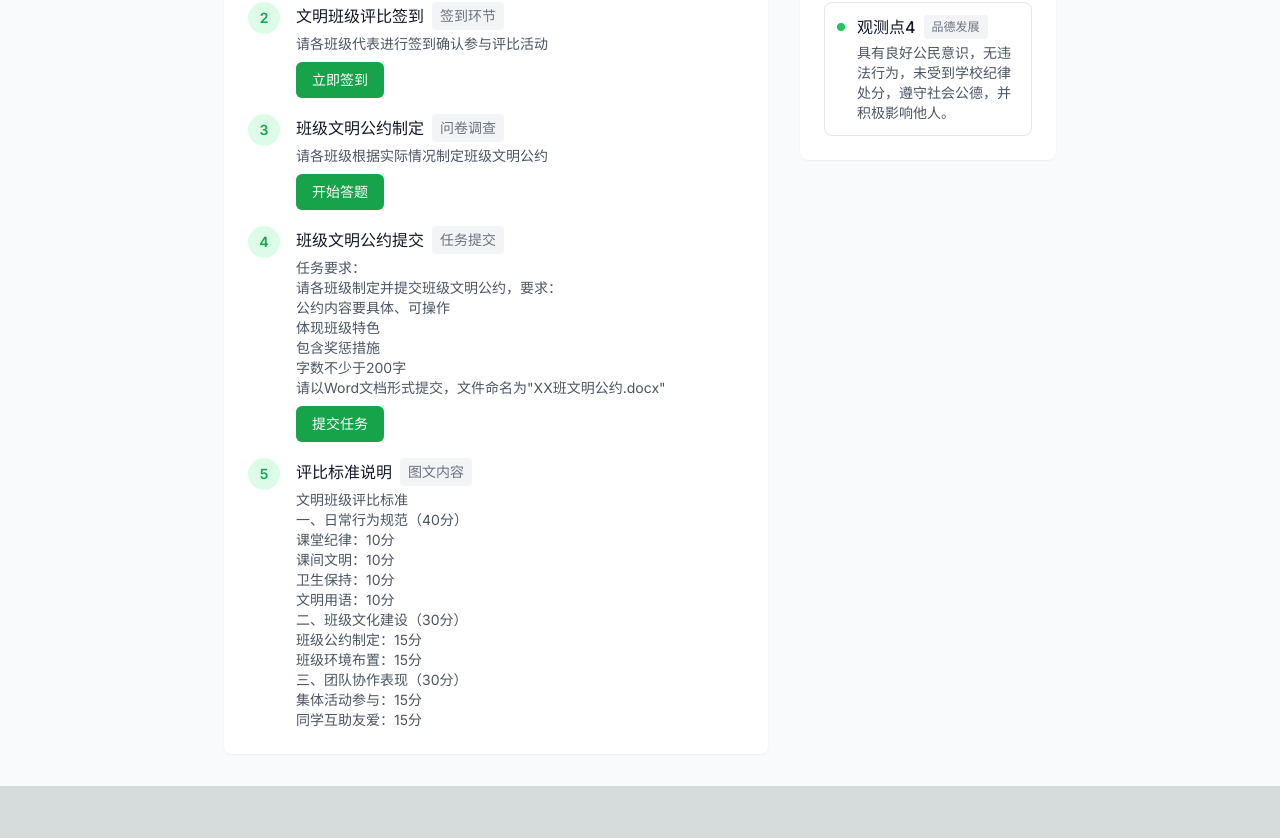
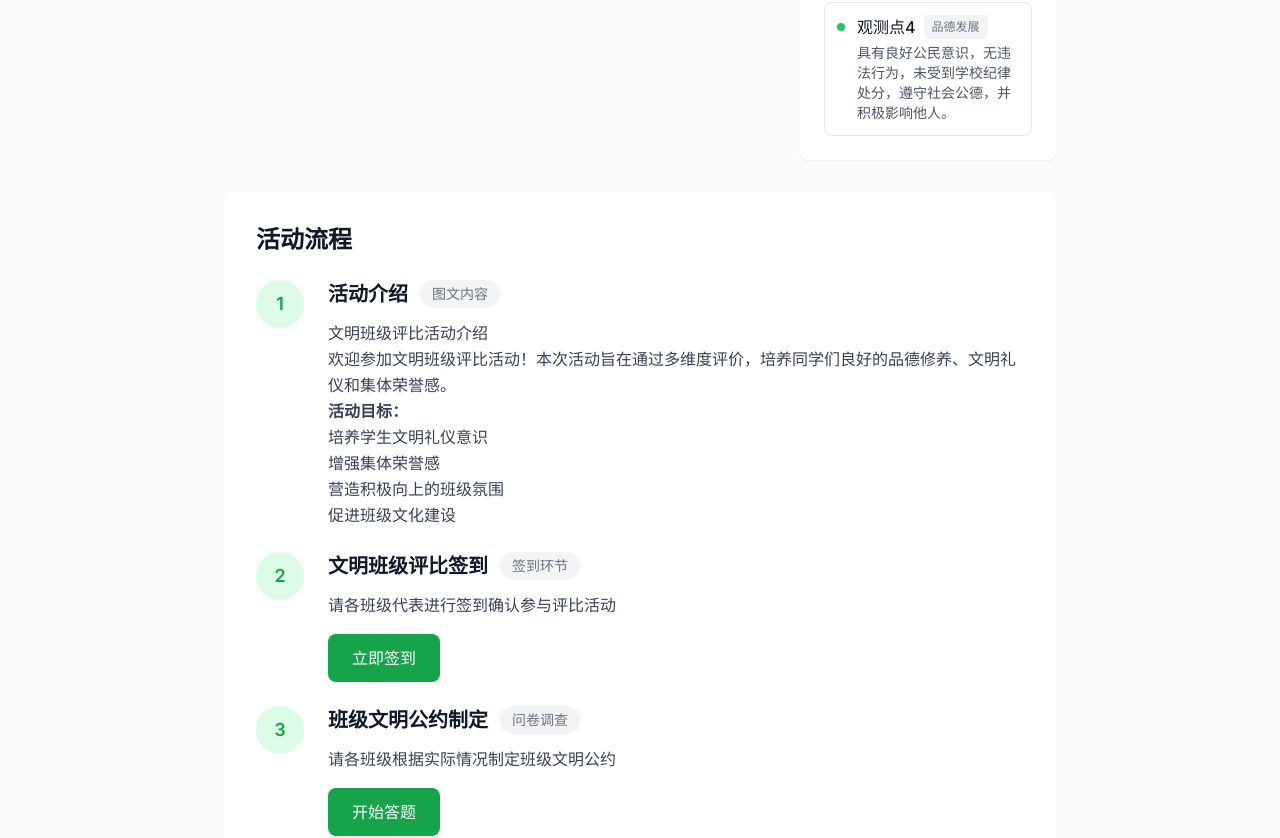
Before and after one commit to eatBread/wuyu-activity-platform, a Next.js app: page /activities/1 in a window 1280 px wide. Shown: the part 1442-2280 px from the top of the page. Before the commit the page ends 2228 px from the top, so only its background shows below. Built offline with nearby package versions, Linux system fonts and the light colour scheme.

Commit message:
feat: 优化活动详情页面布局
- 将活动流程改为全宽度显示，与头部图宽度一致
- 增大活动流程中的文字大小和间距
- 调整流程步骤的视觉层次，提升可读性
- 保持活动信息、活动详情、活动简介、综评观测点的左右分立布局

```diff
--- a/app/activities/[id]/page.tsx
+++ b/app/activities/[id]/page.tsx
@@ -500,71 +500,6 @@ export default function ActivityDetailPage({ params }: { params: { id: string }
               <h2 className="text-xl font-semibold text-gray-900 mb-4">活动简介</h2>
               <p className="text-gray-700 leading-relaxed">{mockActivityDetail.description}</p>
             </div>
-
-            {/* 活动流程 */}
-            <div className="bg-white rounded-lg shadow-sm p-6">
-              <h2 className="text-xl font-semibold text-gray-900 mb-4">活动流程</h2>
-              <div className="space-y-4">
-                {mockActivityDetail.processSteps?.map((step, index) => (
-                  <div key={step.id} className="flex items-start space-x-4">
-                    <div className="flex-shrink-0">
-                      <div className="w-8 h-8 bg-primary-100 text-primary-600 rounded-full flex items-center justify-center text-sm font-semibold">
-                        {step.order + 1}
-                      </div>
-                    </div>
-                    <div className="flex-1">
-                      <div className="flex items-center space-x-2 mb-1">
-                        <h3 className="font-medium text-gray-900">{step.title}</h3>
-                        <span className="text-sm text-gray-500 bg-gray-100 px-2 py-1 rounded">
-                          {step.type === 'content' && '图文内容'}
-                          {step.type === 'checkin' && '签到环节'}
-                          {step.type === 'video' && '视频学习'}
-                          {step.type === 'questionnaire' && '问卷调查'}
-                          {step.type === 'task' && '任务提交'}
-                        </span>
-                      </div>
-                      {step.type === 'content' && (
-                        <div className="text-gray-600 text-sm">
-                          <div dangerouslySetInnerHTML={{ __html: step.data.content || '' }} />
-                        </div>
-                      )}
-                      {step.type === 'checkin' && (
-                        <div className="text-gray-600 text-sm">
-                          <p>{step.data.description}</p>
-                          <button className="mt-2 bg-primary-600 hover:bg-primary-700 text-white px-4 py-2 rounded-md text-sm transition-colors duration-200">
-                            立即签到
-                          </button>
-                        </div>
-                      )}
-                      {step.type === 'video' && (
-                        <div className="text-gray-600 text-sm">
-                          <p>视频学习环节</p>
-                          <button className="mt-2 bg-primary-600 hover:bg-primary-700 text-white px-4 py-2 rounded-md text-sm transition-colors duration-200">
-                            观看视频
-                          </button>
-                        </div>
-                      )}
-                      {step.type === 'questionnaire' && (
-                        <div className="text-gray-600 text-sm">
-                          <p>{step.data.description}</p>
-                          <button className="mt-2 bg-primary-600 hover:bg-primary-700 text-white px-4 py-2 rounded-md text-sm transition-colors duration-200">
-                            开始答题
-                          </button>
-                        </div>
-                      )}
-                      {step.type === 'task' && (
-                        <div className="text-gray-600 text-sm">
-                          <div dangerouslySetInnerHTML={{ __html: step.data.requirements || '' }} />
-                          <button className="mt-2 bg-primary-600 hover:bg-primary-700 text-white px-4 py-2 rounded-md text-sm transition-colors duration-200">
-                            提交任务
-                          </button>
-                        </div>
-                      )}
-                    </div>
-                  </div>
-                ))}
-              </div>
-            </div>
           </div>
 
           {/* 侧边栏 */}
@@ -659,6 +594,73 @@ export default function ActivityDetailPage({ params }: { params: { id: string }
 
           </div>
         </div>
+
+        {/* 活动流程 - 全宽度 */}
+        <div className="mt-8">
+          <div className="bg-white rounded-lg shadow-sm p-8">
+            <h2 className="text-2xl font-semibold text-gray-900 mb-6">活动流程</h2>
+            <div className="space-y-6">
+              {mockActivityDetail.processSteps?.map((step, index) => (
+                <div key={step.id} className="flex items-start space-x-6">
+                  <div className="flex-shrink-0">
+                    <div className="w-12 h-12 bg-primary-100 text-primary-600 rounded-full flex items-center justify-center text-lg font-semibold">
+                      {step.order + 1}
+                    </div>
+                  </div>
+                  <div className="flex-1">
+                    <div className="flex items-center space-x-3 mb-3">
+                      <h3 className="text-xl font-semibold text-gray-900">{step.title}</h3>
+                      <span className="text-sm text-gray-500 bg-gray-100 px-3 py-1 rounded-full">
+                        {step.type === 'content' && '图文内容'}
+                        {step.type === 'checkin' && '签到环节'}
+                        {step.type === 'video' && '视频学习'}
+                        {step.type === 'questionnaire' && '问卷调查'}
+                        {step.type === 'task' && '任务提交'}
+                      </span>
+                    </div>
+                    {step.type === 'content' && (
+                      <div className="text-gray-700 text-base leading-relaxed">
+                        <div dangerouslySetInnerHTML={{ __html: step.data.content || '' }} />
+                      </div>
+                    )}
+                    {step.type === 'checkin' && (
+                      <div className="text-gray-700 text-base leading-relaxed">
+                        <p className="mb-4">{step.data.description}</p>
+                        <button className="bg-primary-600 hover:bg-primary-700 text-white px-6 py-3 rounded-lg text-base font-medium transition-colors duration-200">
+                          立即签到
+                        </button>
+                      </div>
+                    )}
+                    {step.type === 'video' && (
+                      <div className="text-gray-700 text-base leading-relaxed">
+                        <p className="mb-4">视频学习环节</p>
+                        <button className="bg-primary-600 hover:bg-primary-700 text-white px-6 py-3 rounded-lg text-base font-medium transition-colors duration-200">
+                          观看视频
+                        </button>
+                      </div>
+                    )}
+                    {step.type === 'questionnaire' && (
+                      <div className="text-gray-700 text-base leading-relaxed">
+                        <p className="mb-4">{step.data.description}</p>
+                        <button className="bg-primary-600 hover:bg-primary-700 text-white px-6 py-3 rounded-lg text-base font-medium transition-colors duration-200">
+                          开始答题
+                        </button>
+                      </div>
+                    )}
+                    {step.type === 'task' && (
+                      <div className="text-gray-700 text-base leading-relaxed">
+                        <div className="mb-4" dangerouslySetInnerHTML={{ __html: step.data.requirements || '' }} />
+                        <button className="bg-primary-600 hover:bg-primary-700 text-white px-6 py-3 rounded-lg text-base font-medium transition-colors duration-200">
+                          提交任务
+                        </button>
+                      </div>
+                    )}
+                  </div>
+                </div>
+              ))}
+            </div>
+          </div>
+        </div>
       </div>
 
       {/* 悬浮角色切换面板 - 测试用 */}
```
